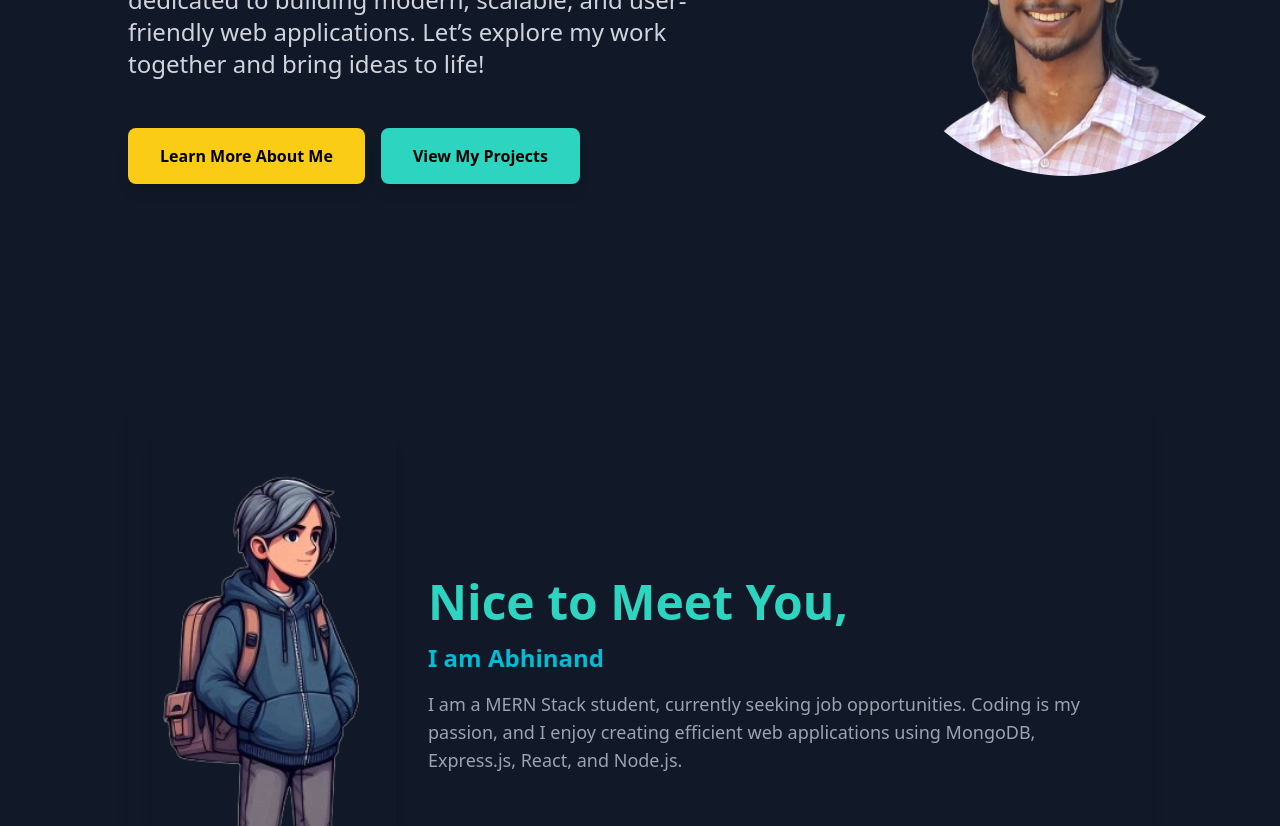
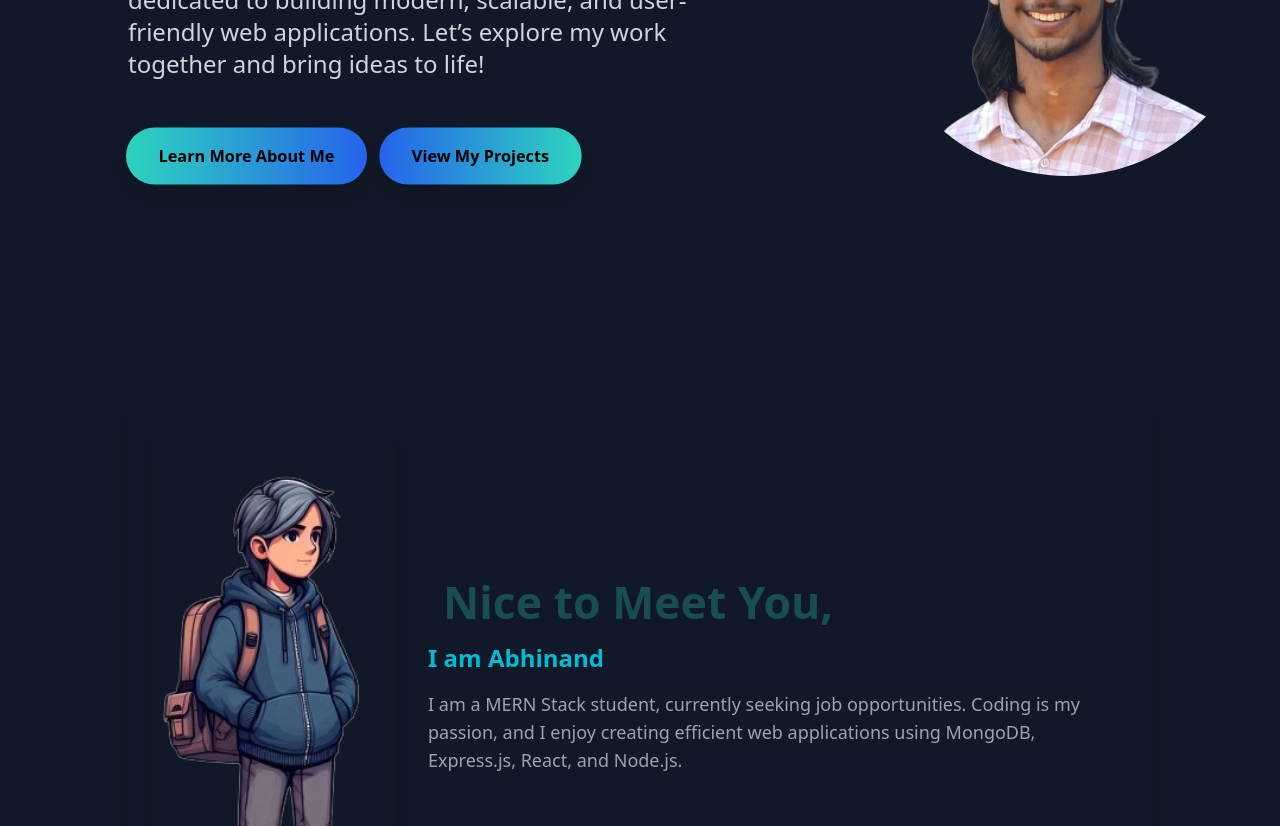
Before and after one commit to Abhinand2004/portfolio, a React (Vite) app: page / in a window 1280 px wide. Shown: the part 460-1286 px from the top of the page. Built offline with nearby package versions, Linux system fonts and the light colour scheme.

Commit message:
more-animations

```diff
--- a/src/components/About.jsx
+++ b/src/components/About.jsx
@@ -64,10 +64,9 @@ const About = () => {
           key={index}
           className="inline-block"
           initial={{ opacity: 0, color: "transparent" }}
-          animate={
-            isVisible
-              ? { opacity: 1, color: "#00bcd4" }
-              : { opacity: 0, color: "transparent" }
+          animate={isVisible
+            ? { opacity: 1, color: "#00bcd4" }
+            : { opacity: 0, color: "transparent" }
           }
           transition={{
             delay: index * 0.1,
@@ -79,6 +78,21 @@ const About = () => {
         </motion.span>
       )
     ));
+  };
+
+  // Add animation for "Nice to Meet You" with continuous effect
+  const titleVariants = {
+    hidden: { opacity: 0, scale: 0.9 },
+    visible: {
+      opacity: 1,
+      scale: 1,
+      transition: {
+        duration: 1.5,
+        ease: "easeOut",
+        repeat: Infinity,
+        repeatType: "reverse",
+      },
+    },
   };
 
   return (
@@ -102,9 +116,16 @@ const About = () => {
           animate={isVisible ? "visible" : "hidden"}
           variants={sectionVariants}
         >
-          <h1 className="text-4xl md:text-5xl font-bold text-teal-400 mb-4 text-center md:text-left">
+          {/* Animated "Nice to Meet You" Title */}
+          <motion.h1
+            className="text-4xl md:text-5xl font-bold text-teal-400 mb-4 text-center md:text-left"
+            initial="hidden"
+            animate={isVisible ? "visible" : "hidden"}
+            variants={titleVariants} // Apply the full-time animation variant here
+          >
             Nice to Meet You,
-          </h1>
+          </motion.h1>
+
           <motion.h2
             className="text-xl md:text-2xl font-semibold text-gray-300 mb-4"
             initial="hidden"
--- a/src/components/Home.jsx
+++ b/src/components/Home.jsx
@@ -22,8 +22,7 @@ const Home = () => {
   const imageVariants = {
     hidden: { opacity: 0, x: 50 },
     visible: {
-      opacity: 1,
-      x: 0,
+      opacity: 1, x: 0,
       transition: { duration: 1, type: "spring", delay: 0.4 },
     },
     hover: { scale: 1.1, rotate: 5, transition: { duration: 0.3 } },
@@ -36,6 +35,15 @@ const Home = () => {
       transition: { delay: 1, duration: 1 },
     },
     hover: { scale: 1.1, boxShadow: "0px 5px 15px rgba(0,0,0,0.3)" },
+    pulse: {
+      scale: [1, 1.05, 1],
+      transition: {
+        duration: 1.5,
+        ease: "easeInOut",
+        repeat: Infinity,
+        repeatType: "reverse",
+      },
+    },
   };
 
   const splitText = (text) => {
@@ -74,7 +82,7 @@ const Home = () => {
         variants={textVariants}
         initial="hidden"
         animate={inView ? "visible" : "hidden"}
-        className="flex flex-col justify-center lg:w-2/3 text-left mt-6 lg:mt-0" // Added mt-6 for small screens
+        className="flex flex-col justify-center lg:w-2/3 text-left mt-6 lg:mt-0"
       >
         <h1 className="text-5xl lg:text-6xl font-bold mb-6 lg:pl-32">
           {splitText("Welcome to My Portfolio!")}
@@ -90,7 +98,8 @@ const Home = () => {
             initial="hidden"
             animate={inView ? "visible" : "hidden"}
             whileHover="hover"
-            className="px-6 py-3 bg-yellow-400 text-black font-semibold rounded-lg shadow-lg hover:bg-teal-600 lg:px-8 lg:py-4"
+            whileInView="pulse"
+            className="px-6 py-3 bg-gradient-to-r from-teal-400 to-blue-600 text-black font-semibold rounded-full shadow-lg hover:from-blue-600 hover:to-teal-600 lg:px-8 lg:py-4"
           >
             <Link to="about" smooth={true} duration={500}>
               Learn More About Me
@@ -101,7 +110,8 @@ const Home = () => {
             initial="hidden"
             animate={inView ? "visible" : "hidden"}
             whileHover="hover"
-            className="px-6 py-3 bg-teal-400 text-black font-semibold rounded-lg shadow-lg hover:bg-yellow-400 lg:px-8 lg:py-4"
+            whileInView="pulse"
+            className="px-6 py-3 bg-gradient-to-r from-blue-600 to-teal-400 text-black font-semibold rounded-full shadow-lg hover:from-teal-600 hover:to-blue-600 lg:px-8 lg:py-4"
           >
             <Link to="projects" smooth={true} duration={500}>
               View My Projects
```
